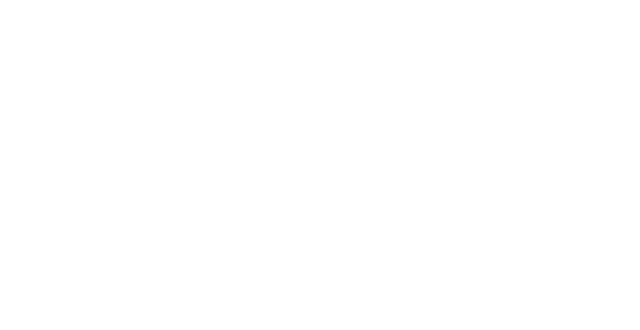
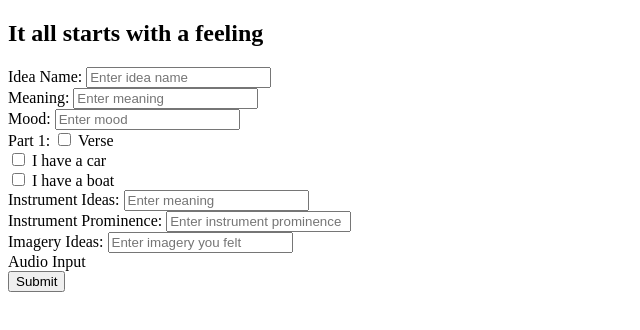
Before and after one commit to charliejb1/capture-a-feeling, a plain HTML site: page form.html in a window 1280 px wide. Shown: the whole page, without its empty margins (0-640 px from the left). Drawn offline with Linux system fonts and the light colour scheme.

Commit message:
addition of form elements

```diff
--- a/form.html
+++ b/form.html
@@ -1,15 +1,73 @@
 <!DOCTYPE html>
 <html lang="en">
+
 <head>
     <meta charset="UTF-8">
     <meta name="viewport" content="width=device-width, initial-scale=1.0">
     <title>Document</title>
     <link rel="stylesheet" href="./css/form.css">
 </head>
+
 <body>
+
+    <form id="dream-form">
+        <h2>It all starts with a feeling</h2>
+        <div id="idea-name">
+            <div class="form-section">
+                <label for="name-input">Idea Name:</label>
+                <input id="name-input" type="text" placeholder="Enter idea name" />
+            </div>
+
+            <div class="form-section">
+                <label for="meaning-input">Meaning:</label>
+                <input id="meaning-input" type="text" placeholder="Enter meaning" />
+            </div>
+
+            <div class="form-section">
+                <label for="mood-input">Mood:</label>
+                <input id="mood-input" type="text" placeholder="Enter mood" />
+            </div>
+
+            <div class="form-section">
+                <div>
+                    <label for="structure-input">Part 1:</label>
+                    <input type="checkbox" class="verse-input">
+                    <label for="verse-input"> Verse</label><br>
+                    <input type="checkbox" id="vehicle2" name="vehicle2" value="Car">
+                    <label for="vehicle2"> I have a car</label><br>
+                    <input type="checkbox" id="vehicle3" name="vehicle3" value="Boat">
+                    <label for="vehicle3"> I have a boat</label>
+                </div>
+            </div>
 
 
 
-<script src="./js/form.js"></script>
+            <div class="form-section">
+                <label for="instrument-input">Instrument Ideas:</label>
+                <input id="instrument-input" type="text" placeholder="Enter meaning" />
+            </div>
+
+            <div class="form-section">
+                <label for="prominence-input">Instrument Prominence:</label>
+                <input id="prominence-input" type="text" placeholder="Enter instrument prominence" />
+            </div>
+
+            <div class="form-section">
+                <label for="imagery-input">Imagery Ideas:</label>
+                <input id="imagery-input" type="text" placeholder="Enter imagery you felt" />
+            </div>
+
+            <div>
+                Audio Input
+            </div>
+
+            <div>
+                <button id="submit-button" type="submit">Submit</button>
+            </div>
+
+    </form>
+
+    <script src="./js/form.js"></script>
 </body>
+
 </html>
```
